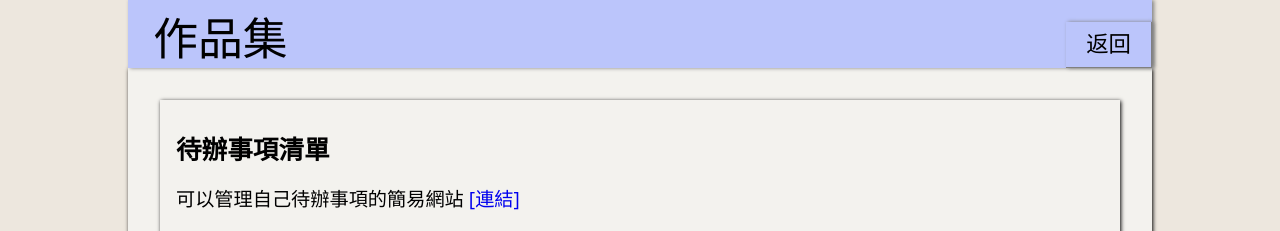
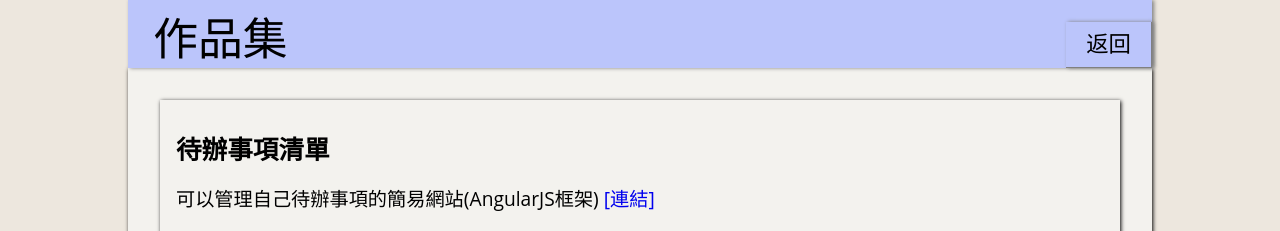
Before and after one commit to ShengYangWu/Personal_CV, a plain HTML site: page demo.html in a window 1280 px wide. Shown: the top 231 px of the page. Drawn offline with nearby package versions, Linux system fonts and the light colour scheme.

Commit message:
new demo

```diff
--- a/demo.html
+++ b/demo.html
@@ -334,7 +334,7 @@ img {
 			  <div class="row">
 				<section class="col-12">
                     <h3>待辦事項清單</h3>
-					<p>可以管理自己待辦事項的簡易網站 <a href="https://shengyangwu.github.io/ToDoList">連結</a></p>
+					<p>可以管理自己待辦事項的簡易網站(AngularJS框架) <a href="https://shengyangwu.github.io/ToDoListWithAngular/">連結</a></p>
                     <img src="http://i.imgur.com/3CmSl6I.jpg"/>
 				</section>
 			  </div>
```
